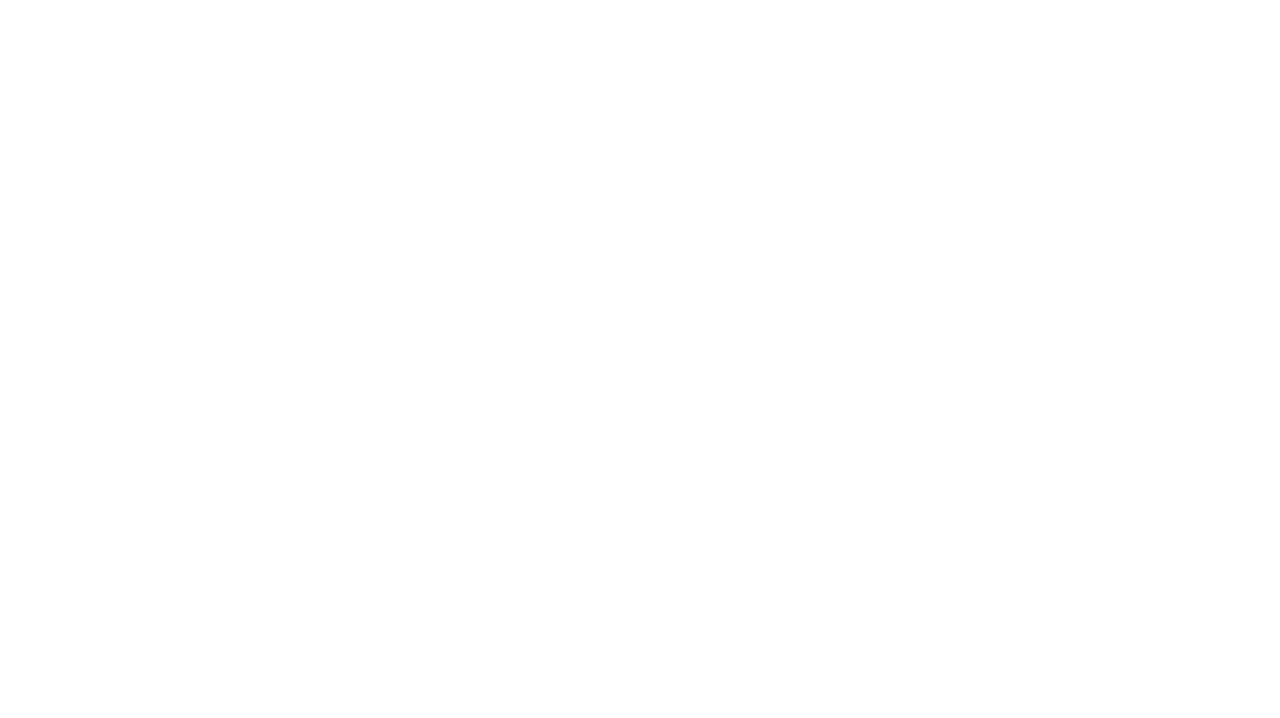
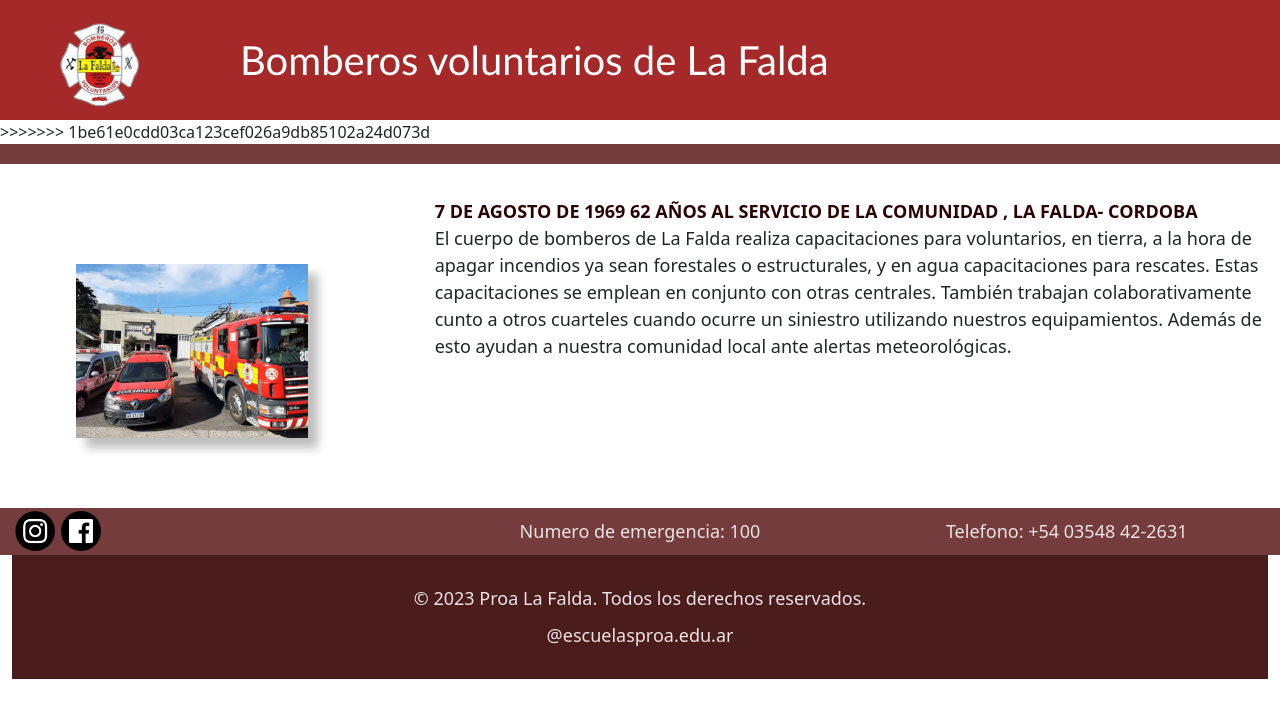
Before and after one commit to IanButcher/BomberosLaFalda, an Angular app: page /home in a window 1280 px wide. Shown: the top 718 px of the page. Built offline with nearby package versions, Linux system fonts and the light colour scheme.

Commit message:
Update header.component.html

```diff
--- a/src/app/shared/header/header.component.html
+++ b/src/app/shared/header/header.component.html
@@ -1,3 +1,4 @@
+<!--<div class="header-titulo-img row">
 <link href="https://cdn.jsdelivr.net/npm/bootstrap@5.3.2/dist/css/bootstrap.min.css" rel="stylesheet" integrity="sha384-T3c6CoIi6uLrA9TneNEoa7RxnatzjcDSCmG1MXxSR1GAsXEV/Dwwykc2MPK8M2HN" crossorigin="anonymous">
 <div class="header-titulo-img row">
     <div class="div-header-img col-md-2">
@@ -6,6 +7,7 @@
     <div class="div-header-titulo col-md-8">
       <h1>Bomberos La Falda</h1>
       <p>Aplicación web para la administración de datos.</p>
+<<<<<<< HEAD
     </div>
     <header>
         <nav>
@@ -31,3 +33,12 @@
     <h4>mas informacion</h4>
     <p>en estas redes encontraras mas informacion: @bomberos_lafalda</p>
 </div>
+=======
+    </div>
+</div>-->
+
+<header>
+  <img src="./assets/img/Bomberos logo.png" width="80px" alt="">
+  <h1>Bomberos voluntarios de La Falda</h1>
+</header>
+>>>>>>> 1be61e0cdd03ca123cef026a9db85102a24d073d
```
